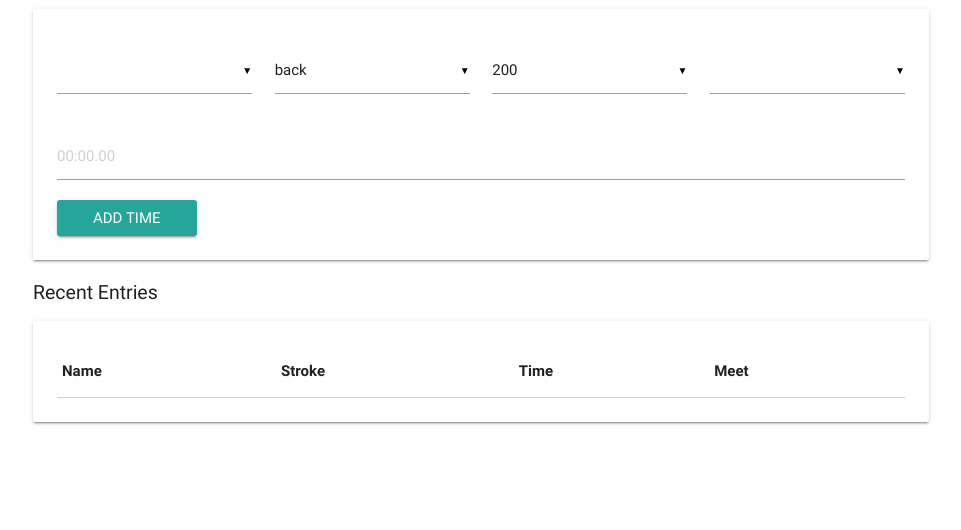
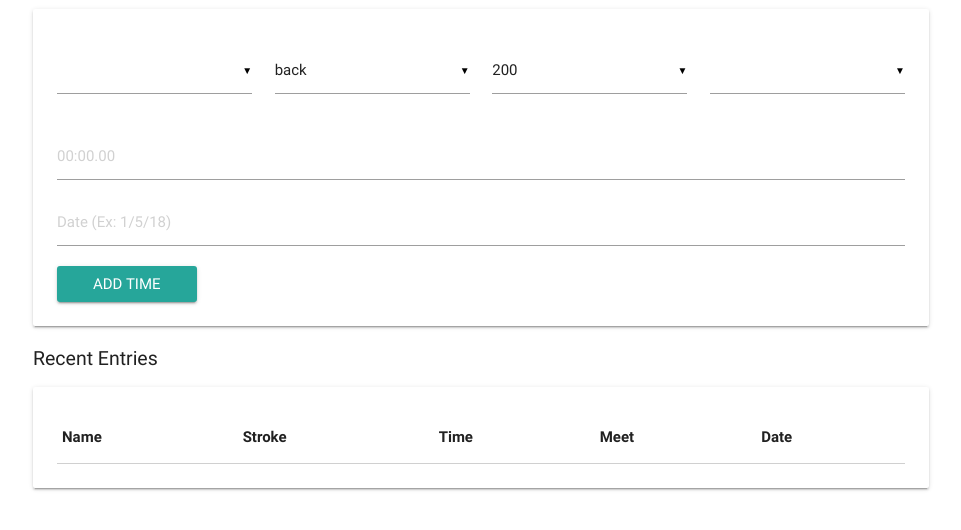
Before and after one commit to sfhacks/SFSwimming, a Flask app: page /times in a window 1280 px wide. Shown: the part 145-675 px from the top of the page, without its empty margins (159-1120 px from the left). Run offline with Flask 2, Linux system fonts and the light colour scheme; data that the repository does not hold is empty; parts of the project's set-up code (start-up, migrations or seed data) failed here and were passed over.

Commit message:
Add date field

```diff
--- a/app/db/__init__.py
+++ b/app/db/__init__.py
@@ -71,9 +71,9 @@ class Player(Document):
 
     def times(self, stroke = None, distance = None):
         if stroke:
-            return Time.objects(stroke=stroke, distance=distance, player=self).order_by("-id")
+            return Time.objects(stroke=stroke, distance=distance, player=self).order_by("-date")
         else:
-            return Time.objects(player=self).order_by("-id")
+            return Time.objects(player=self).order_by("-date")
 
 
 class Time(Document):
@@ -83,6 +83,7 @@ class Time(Document):
     player = ReferenceField(Player)
     meet = ReferenceField(Meet)
     str_time = StringField()
+    date = DateTimeField()
 
     @staticmethod
     def top_times(stroke, distance, gender, team):
--- a/app/routes/times.py
+++ b/app/routes/times.py
@@ -2,6 +2,7 @@ from flask import *
 from app.db import *
 from app.routes.requires_auth import *
 from app.config import events
+from dateutil.parser import parse
 
 
 event_names = list(set([event['stroke'] for event in events]))
@@ -21,11 +22,19 @@ def list_all_times():
 @times.route('/times', methods=['POST'])
 @requires_auth
 def add_time():
+
+    date = request.form["date"]
+
+
+    print(parse(date))
+
     player = Player.objects.get(name = request.form["name"])
     meet = Meet.objects.get(name = request.form["meet"])
     time_seconds = Time.parse_time(request.form["time"])
     str_time = Time.reverse_time(time_seconds)
 
-    Time(stroke = request.form["stroke"], distance = int(request.form["distance"]), time = time_seconds, player = player.id, meet = meet, str_time = str_time).save()
+
+    Time(stroke = request.form["stroke"], distance = int(request.form["distance"]),
+        time = time_seconds, player = player.id, meet = meet, str_time = str_time, date = date).save()
 
     return redirect("/times")
--- a/app/templates/player_event_profile.html
+++ b/app/templates/player_event_profile.html
@@ -66,11 +66,13 @@
                     <tr >
                         <th>Time (Most recent)</th>
                         <th>Meet</th>
+                        <th>Date</th>
                     </tr>
                     {% for value in values%}
                     <tr >
                         <td>{{value.str_time}}</td>
                         <td>{{value.meet.name}}</td>
+                        <td>{{value.date}}</td>
                     </tr>
 
                     {% endfor %}
--- a/app/templates/times.html
+++ b/app/templates/times.html
@@ -1,7 +1,6 @@
 {% extends "base.html" %}
 
 {% block content %}
-
 
 <h1> Times </h1>
 
@@ -42,6 +41,7 @@
 
 
       <input type="text" name="time" placeholder="00:00.00">
+      <input type="text" name="date" placeholder="Date (Ex: 1/5/18)">
       <input class="waves-effect waves-light btn" type="submit" value="Add Time">
 
     </form>
@@ -62,6 +62,7 @@
     <th>Stroke</th>
     <th>Time</th>
     <th>Meet</th>
+    <th>Date</th>
   </tr>
 
   {% for t in times %}
@@ -70,6 +71,7 @@
     <td>{{t.distance|string}} {{t.stroke}}</td>
     <td>{{t.str_time}}</td>
     <td>{{t.meet.name}}</td>
+    <td>{{t.date}}</td>
   </tr>
 
   {% endfor %}
```
Also changed, not shown: app/templates/roster.html (+0 -9 lines).
